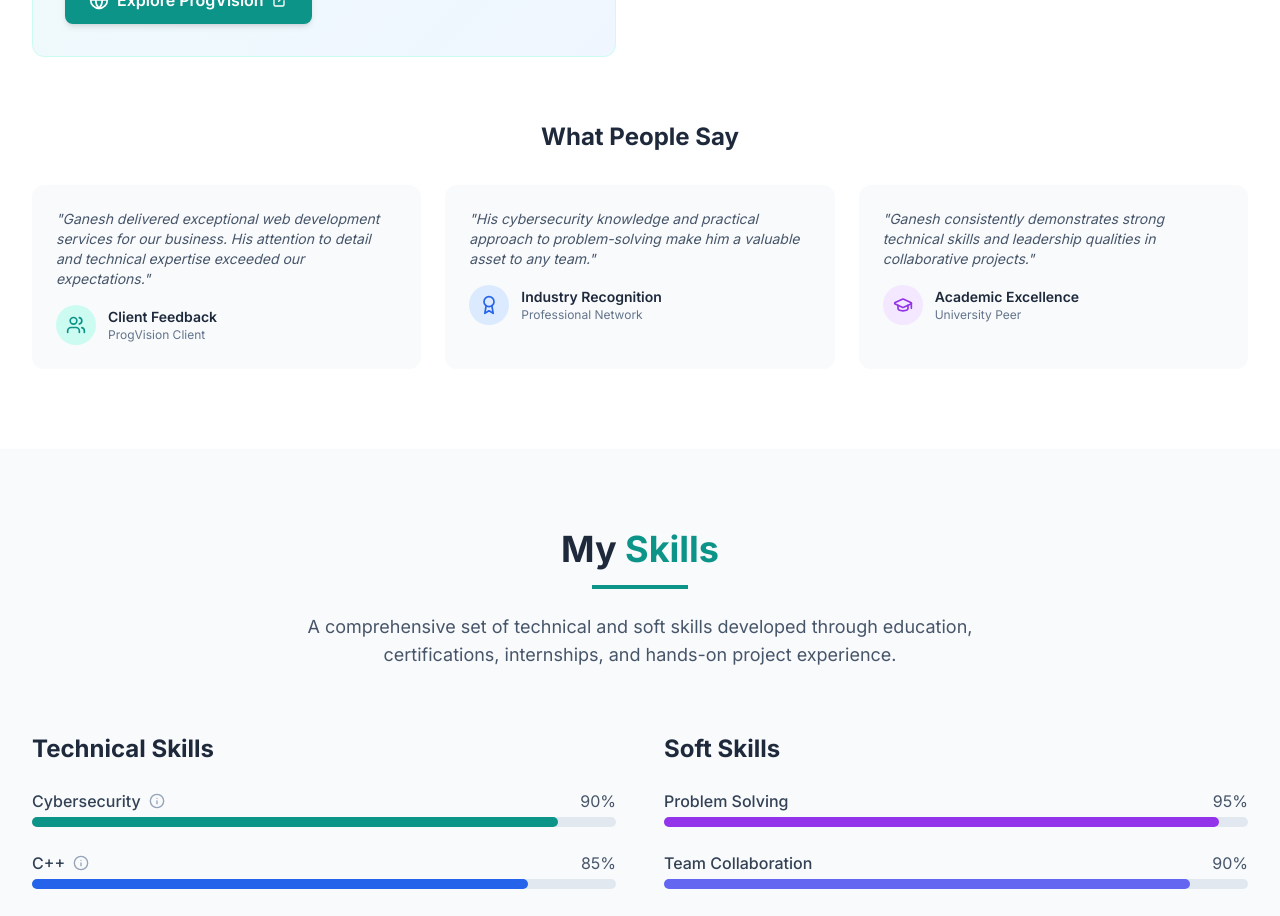
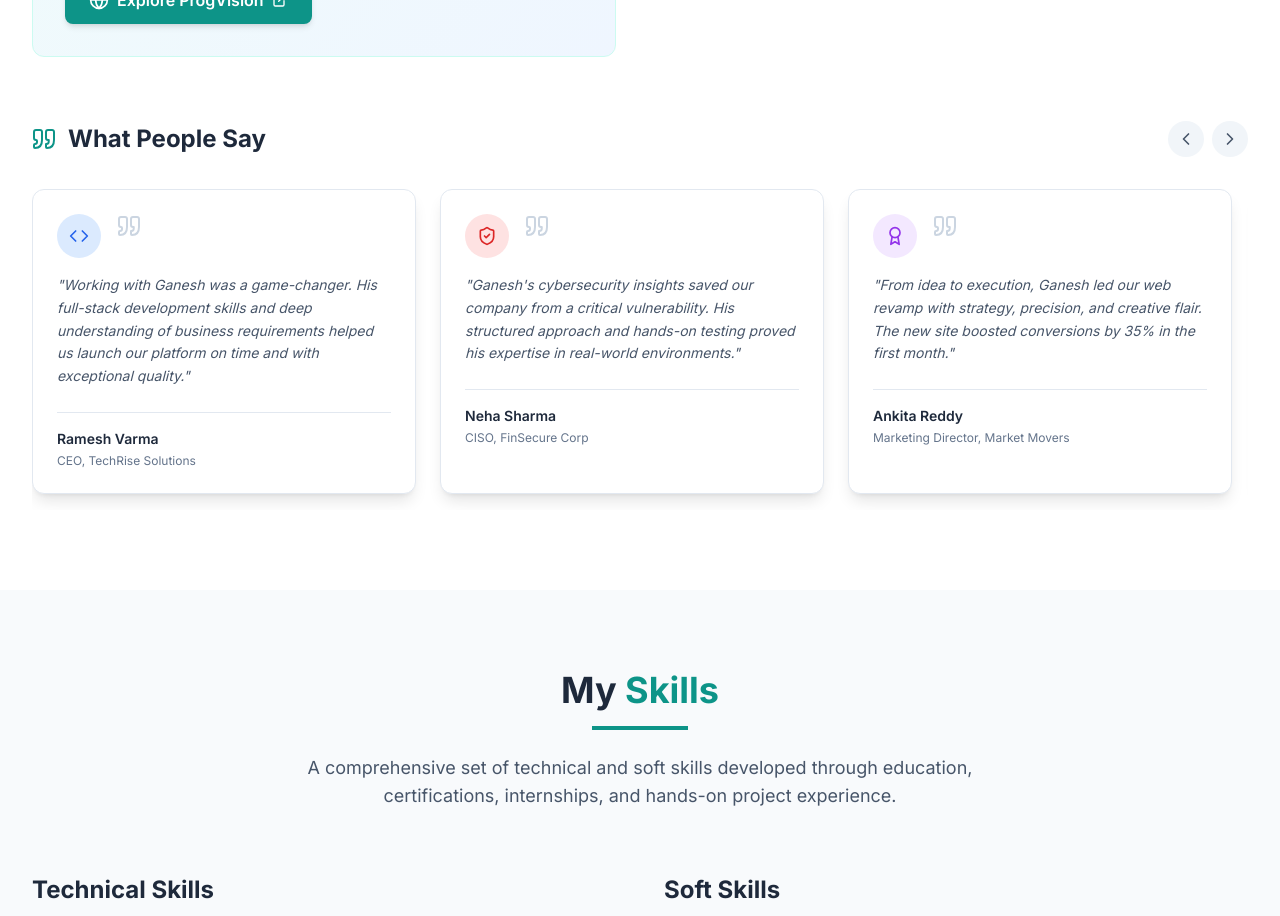
Before and after one commit to ganeshkrishnareddy/Portfolio, a React (Vite) app: page / in a window 1280 px wide. Shown: the part 2340-3256 px from the top of the page. Built offline with nearby package versions, Linux system fonts and the light colour scheme.

Commit message:
Update testimonials with professional content and scrolling

```diff
--- a/src/components/About.tsx
+++ b/src/components/About.tsx
@@ -1,7 +1,61 @@
 import React from 'react';
-import { ShieldCheck, GraduationCap, Briefcase, Code, Award, Users, Target, Lightbulb, ExternalLink, Building2, MapPin, Globe } from 'lucide-react';
+import { ShieldCheck, GraduationCap, Briefcase, Code, Award, Users, Target, Lightbulb, ExternalLink, Building2, MapPin, Globe, Quote, ChevronLeft, ChevronRight } from 'lucide-react';
 
 const About: React.FC = () => {
+  const testimonials = [
+    {
+      quote: "Working with Ganesh was a game-changer. His full-stack development skills and deep understanding of business requirements helped us launch our platform on time and with exceptional quality.",
+      author: "Ramesh Varma",
+      position: "CEO, TechRise Solutions",
+      icon: <Code className="h-5 w-5 text-blue-600 dark:text-blue-400" />,
+      bgColor: "bg-blue-100 dark:bg-blue-900/30"
+    },
+    {
+      quote: "Ganesh's cybersecurity insights saved our company from a critical vulnerability. His structured approach and hands-on testing proved his expertise in real-world environments.",
+      author: "Neha Sharma",
+      position: "CISO, FinSecure Corp",
+      icon: <ShieldCheck className="h-5 w-5 text-red-600 dark:text-red-400" />,
+      bgColor: "bg-red-100 dark:bg-red-900/30"
+    },
+    {
+      quote: "From idea to execution, Ganesh led our web revamp with strategy, precision, and creative flair. The new site boosted conversions by 35% in the first month.",
+      author: "Ankita Reddy",
+      position: "Marketing Director, Market Movers",
+      icon: <Award className="h-5 w-5 text-purple-600 dark:text-purple-400" />,
+      bgColor: "bg-purple-100 dark:bg-purple-900/30"
+    },
+    {
+      quote: "ProgVision's comprehensive approach to digital transformation exceeded our expectations. Their team delivered both technical excellence and strategic business value.",
+      author: "Vikram Singh",
+      position: "CTO, InnovateTech",
+      icon: <Building2 className="h-5 w-5 text-green-600 dark:text-green-400" />,
+      bgColor: "bg-green-100 dark:bg-green-900/30"
+    },
+    {
+      quote: "The automation solutions Ganesh developed for our operations reduced manual work by 60% and significantly improved our team's productivity and accuracy.",
+      author: "Priya Patel",
+      position: "Operations Manager, DataFlow Systems",
+      icon: <Target className="h-5 w-5 text-orange-600 dark:text-orange-400" />,
+      bgColor: "bg-orange-100 dark:bg-orange-900/30"
+    }
+  ];
+
+  const scrollTestimonials = (direction: 'left' | 'right') => {
+    const container = document.getElementById('testimonials-container');
+    if (container) {
+      const scrollAmount = 320; // Width of one testimonial card + gap
+      const currentScroll = container.scrollLeft;
+      const targetScroll = direction === 'left'
+        ? currentScroll - scrollAmount
+        : currentScroll + scrollAmount;
+
+      container.scrollTo({
+        left: targetScroll,
+        behavior: 'smooth'
+      });
+    }
+  };
+
   return (
     <section id="about" className="py-16 sm:py-20 bg-white dark:bg-slate-900">
       <div className="container mx-auto px-4 sm:px-6 lg:px-8">
@@ -226,55 +280,96 @@ const About: React.FC = () => {
           </div>
         </div>
 
-        {/* Testimonials Section */}
+        {/* Enhanced Testimonials Section with Horizontal Scrolling */}
         <div className="mt-12 sm:mt-16">
-          <h3 className="text-xl sm:text-2xl font-bold text-slate-800 dark:text-white mb-6 sm:mb-8 text-center">What People Say</h3>
-          <div className="grid grid-cols-1 md:grid-cols-3 gap-4 sm:gap-6">
-            <div className="bg-slate-50 dark:bg-slate-800 p-4 sm:p-6 rounded-xl">
-              <p className="text-slate-600 dark:text-slate-300 italic mb-4 text-xs sm:text-sm">
-                "Ganesh delivered exceptional web development services for our business. His attention to detail and technical expertise exceeded our expectations."
-              </p>
-              <div className="flex items-center">
-                <div className="w-8 h-8 sm:w-10 sm:h-10 bg-teal-100 dark:bg-teal-900/30 rounded-full flex items-center justify-center mr-3">
-                  <Users className="h-4 w-4 sm:h-5 sm:w-5 text-teal-600 dark:text-teal-400" />
+          <div className="flex items-center justify-between mb-6 sm:mb-8">
+            <h3 className="text-xl sm:text-2xl font-bold text-slate-800 dark:text-white flex items-center">
+              <Quote className="h-5 w-5 sm:h-6 sm:w-6 text-teal-600 dark:text-teal-400 mr-3" />
+              What People Say
+            </h3>
+
+            {/* Navigation Buttons */}
+            <div className="hidden sm:flex gap-2">
+              <button
+                onClick={() => scrollTestimonials('left')}
+                className="p-2 rounded-full bg-slate-100 dark:bg-slate-800 text-slate-600 dark:text-slate-400 hover:bg-teal-100 dark:hover:bg-teal-900/30 hover:text-teal-600 dark:hover:text-teal-400 transition-colors"
+                aria-label="Previous testimonial"
+              >
+                <ChevronLeft className="h-5 w-5" />
+              </button>
+              <button
+                onClick={() => scrollTestimonials('right')}
+                className="p-2 rounded-full bg-slate-100 dark:bg-slate-800 text-slate-600 dark:text-slate-400 hover:bg-teal-100 dark:hover:bg-teal-900/30 hover:text-teal-600 dark:hover:text-teal-400 transition-colors"
+                aria-label="Next testimonial"
+              >
+                <ChevronRight className="h-5 w-5" />
+              </button>
+            </div>
+          </div>
+
+          {/* Scrollable Testimonials Container */}
+          <div className="relative">
+            <div
+              id="testimonials-container"
+              className="flex gap-4 sm:gap-6 overflow-x-auto scrollbar-hide pb-4 snap-x snap-mandatory"
+              style={{ scrollbarWidth: 'none', msOverflowStyle: 'none' }}
+            >
+              {testimonials.map((testimonial, index) => (
+                <div
+                  key={index}
+                  className="flex-none w-80 sm:w-96 bg-white dark:bg-slate-800 p-6 rounded-xl shadow-lg border border-slate-200 dark:border-slate-700 snap-start hover:shadow-xl transition-shadow"
+                >
+                  {/* Quote Icon */}
+                  <div className="flex items-start mb-4">
+                    <div className={`p-3 rounded-full ${testimonial.bgColor} mr-4 flex-shrink-0`}>
+                      {testimonial.icon}
+                    </div>
+                    <Quote className="h-6 w-6 text-slate-300 dark:text-slate-600 flex-shrink-0" />
+                  </div>
+
+                  {/* Testimonial Text */}
+                  <p className="text-slate-600 dark:text-slate-300 italic mb-6 leading-relaxed text-sm">
+                    "{testimonial.quote}"
+                  </p>
+
+                  {/* Author Info */}
+                  <div className="border-t border-slate-200 dark:border-slate-700 pt-4">
+                    <p className="font-semibold text-slate-800 dark:text-white text-sm">
+                      {testimonial.author}
+                    </p>
+                    <p className="text-xs text-slate-500 dark:text-slate-400 mt-1">
+                      {testimonial.position}
+                    </p>
+                  </div>
                 </div>
-                <div>
-                  <p className="font-semibold text-slate-800 dark:text-white text-xs sm:text-sm">Client Feedback</p>
-                  <p className="text-xs text-slate-500 dark:text-slate-400">ProgVision Client</p>
-                </div>
-              </div>
+              ))}
             </div>
 
-            <div className="bg-slate-50 dark:bg-slate-800 p-4 sm:p-6 rounded-xl">
-              <p className="text-slate-600 dark:text-slate-300 italic mb-4 text-xs sm:text-sm">
-                "His cybersecurity knowledge and practical approach to problem-solving make him a valuable asset to any team."
-              </p>
-              <div className="flex items-center">
-                <div className="w-8 h-8 sm:w-10 sm:h-10 bg-blue-100 dark:bg-blue-900/30 rounded-full flex items-center justify-center mr-3">
-                  <Award className="h-4 w-4 sm:h-5 sm:w-5 text-blue-600 dark:text-blue-400" />
-                </div>
-                <div>
-                  <p className="font-semibold text-slate-800 dark:text-white text-xs sm:text-sm">Industry Recognition</p>
-                  <p className="text-xs text-slate-500 dark:text-slate-400">Professional Network</p>
-                </div>
-              </div>
-            </div>
-
-            <div className="bg-slate-50 dark:bg-slate-800 p-4 sm:p-6 rounded-xl">
-              <p className="text-slate-600 dark:text-slate-300 italic mb-4 text-xs sm:text-sm">
-                "Ganesh consistently demonstrates strong technical skills and leadership qualities in collaborative projects."
-              </p>
-              <div className="flex items-center">
-                <div className="w-8 h-8 sm:w-10 sm:h-10 bg-purple-100 dark:bg-purple-900/30 rounded-full flex items-center justify-center mr-3">
-                  <GraduationCap className="h-4 w-4 sm:h-5 sm:w-5 text-purple-600 dark:text-purple-400" />
-                </div>
-                <div>
-                  <p className="font-semibold text-slate-800 dark:text-white text-xs sm:text-sm">Academic Excellence</p>
-                  <p className="text-xs text-slate-500 dark:text-slate-400">University Peer</p>
-                </div>
-              </div>
+            {/* Mobile Navigation Dots */}
+            <div className="flex justify-center gap-2 mt-6 sm:hidden">
+              {testimonials.map((_, index) => (
+                <button
+                  key={index}
+                  onClick={() => {
+                    const container = document.getElementById('testimonials-container');
+                    if (container) {
+                      container.scrollTo({
+                        left: index * 320,
+                        behavior: 'smooth'
+                      });
+                    }
+                  }}
+                  className="w-2 h-2 rounded-full bg-slate-300 dark:bg-slate-600 hover:bg-teal-500 dark:hover:bg-teal-400 transition-colors"
+                  aria-label={`Go to testimonial ${index + 1}`}
+                />
+              ))}
             </div>
           </div>
+
+          {/* Scroll Hint for Mobile */}
+          <p className="text-center text-xs text-slate-500 dark:text-slate-400 mt-4 sm:hidden">
+            Swipe left or right to see more testimonials
+          </p>
         </div>
       </div>
     </section>
```
